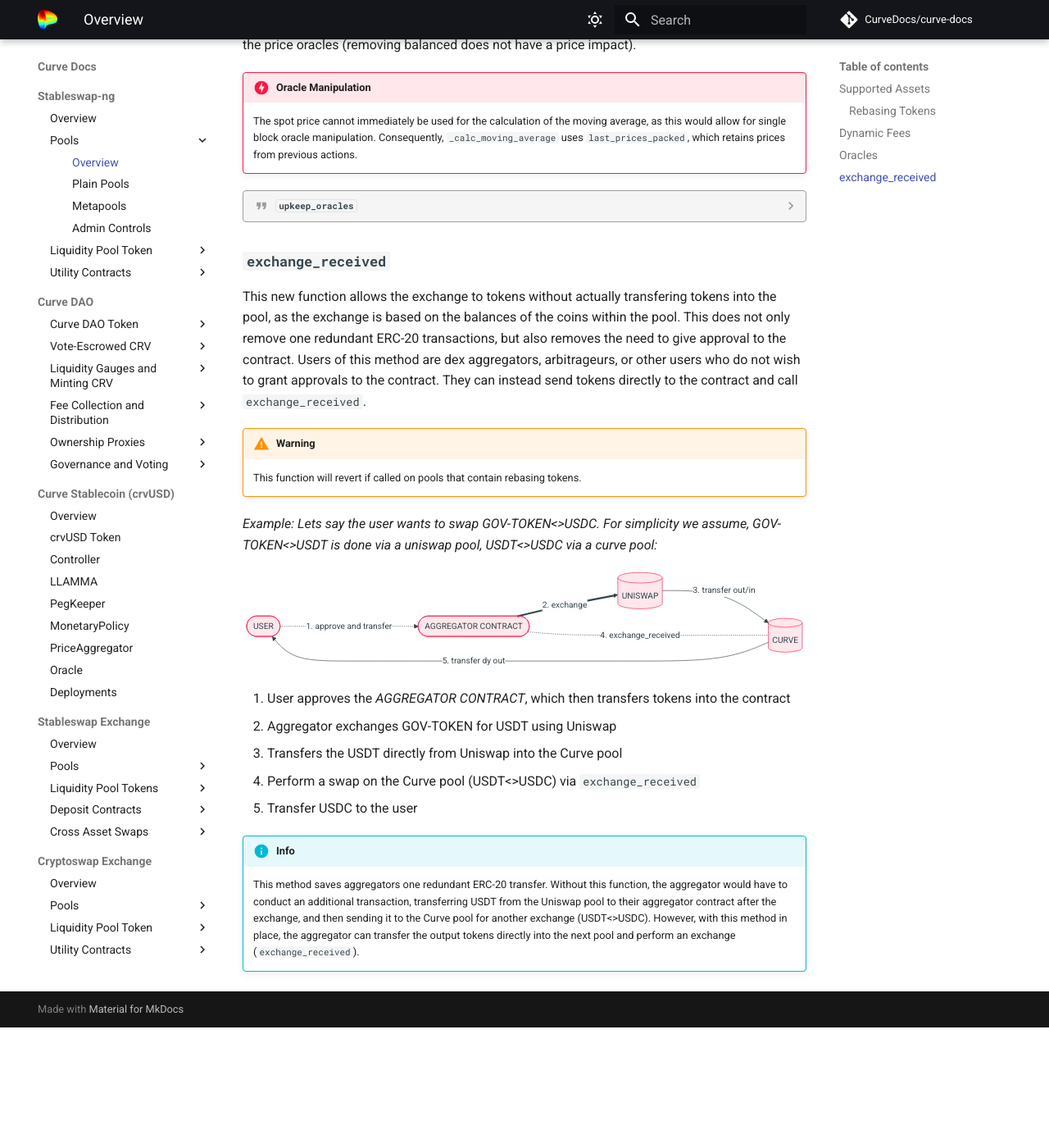
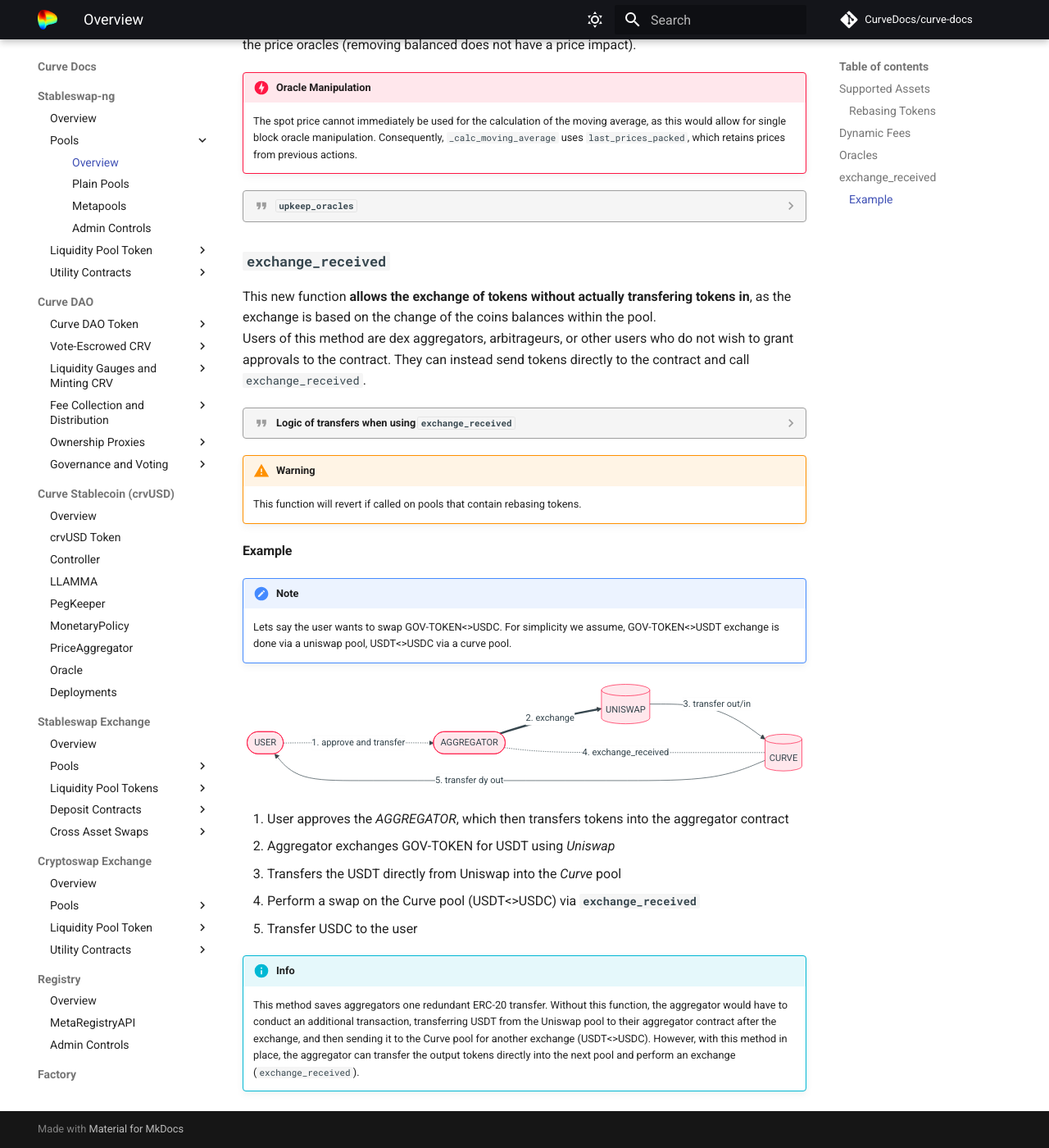
Before and after one commit to CurveDocs/curve-docs, an MkDocs documentation site: the page built from docs/stableswap-ng_exchange/pools/overview.md, in a window 1280 px wide and 1400 px high, scrolled down 2648 px. Shown: the whole window at 82% size. Built offline with MkDocs 1.6.1 and Material for MkDocs 9.7.7, drawn with Linux system fonts in a browser that asks for light colours; comment, search, counter and statistics services are not loaded; before the commit the page ends 3901 px from its top, so only the background shows below that; some of the changed lines change nothing that is shown.

Commit message:
overview

````diff
--- a/docs/stableswap-ng_exchange/pools/overview.md
+++ b/docs/stableswap-ng_exchange/pools/overview.md
@@ -255,31 +255,79 @@
 
 ## **`exchange_received`**
 
-This new function allows the exchange to tokens without actually transfering tokens into the pool, as the exchange is based on the balances of the coins within the pool. This does not only remove one redundant ERC-20 transactions, but also removes the need to give approval to the contract.
+This new function **allows the exchange of tokens without actually transfering tokens in**, as the exchange is based on the change of the coins balances  within the pool.
 Users of this method are dex aggregators, arbitrageurs, or other users who do not wish to grant approvals to the contract. They can instead send tokens directly to the contract and call `exchange_received`.
+
+??? quote "Logic of transfers when using `exchange_received`"
+
+    ```python
+    @internal
+    def _transfer_in(
+        coin_idx: int128,
+        dx: uint256,
+        sender: address,
+        expect_optimistic_transfer: bool,
+    ) -> uint256:
+        """
+        @notice Contains all logic to handle ERC20 token transfers.
+        @param coin_idx Index of the coin to transfer in.
+        @param dx amount of `_coin` to transfer into the pool.
+        @param dy amount of `_coin` to transfer out of the pool.
+        @param sender address to transfer `_coin` from.
+        @param receiver address to transfer `_coin` to.
+        @param expect_optimistic_transfer True if contract expects an optimistic coin transfer
+        """
+        _dx: uint256 = ERC20(coins[coin_idx]).balanceOf(self)
+
+        # ------------------------- Handle Transfers -----------------------------
+
+        if expect_optimistic_transfer:
+
+            _dx = _dx - self.stored_balances[coin_idx]
+            assert _dx >= dx
+
+        else:
+
+            assert dx > 0  # dev : do not transferFrom 0 tokens into the pool
+            assert ERC20(coins[coin_idx]).transferFrom(
+                sender, self, dx, default_return_value=True
+            )
+
+            _dx = ERC20(coins[coin_idx]).balanceOf(self) - _dx
+
+        # --------------------------- Store transferred in amount ---------------------------
+
+        self.stored_balances[coin_idx] += _dx
+
+        return _dx
+    ```
+
 
 !!!warning
     This function will revert if called on pools that contain rebasing tokens.
 
 
 
-*Example: Lets say the user wants to swap GOV-TOKEN<>USDC. For simplicity we assume, GOV-TOKEN<>USDT is done via a uniswap pool, USDT<>USDC via a curve pool:*
+### **Example**
+
+!!!note
+    Lets say the user wants to swap GOV-TOKEN<>USDC. For simplicity we assume, GOV-TOKEN<>USDT exchange is done via a uniswap pool, USDT<>USDC via a curve pool.
 
 ``` mermaid
 graph LR
     u([USER]) --- p1[(UNISWAP)]
     p1 -->|"3. transfer out/in"| p2[(CURVE)]
-    u -..-> |1. approve and transfer| a([AGGREGATOR CONTRACT])
+    u -..-> |1. approve and transfer| a([AGGREGATOR])
     a ==> |"2. exchange"| p1
     a -.-|"4. exchange_received"| p2
     p2 --> |5. transfer dy out| u
     linkStyle 0 stroke-width:0, fill:none;
 ```
 
-1. User approves the *AGGREGATOR CONTRACT*, which then transfers tokens into the contract
-2. Aggregator exchanges GOV-TOKEN for USDT using Uniswap
-3. Transfers the USDT directly from Uniswap into the Curve pool
-4. Perform a swap on the Curve pool (USDT<>USDC) via `exchange_received`
+1. User approves the *AGGREGATOR*, which then transfers tokens into the aggregator contract
+2. Aggregator exchanges GOV-TOKEN for USDT using *Uniswap*
+3. Transfers the USDT directly from Uniswap into the *Curve* pool
+4. Perform a swap on the Curve pool (USDT<>USDC) via **`exchange_received`**
 5. Transfer USDC to the user
 
 
````
